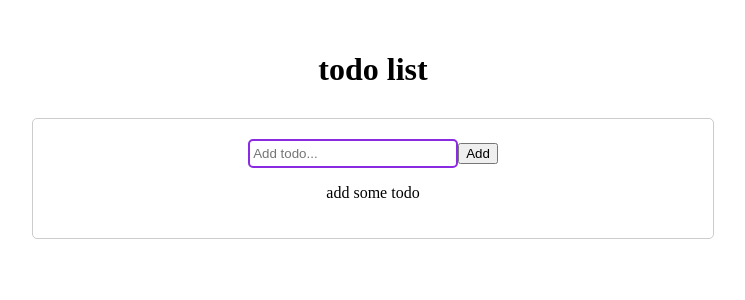
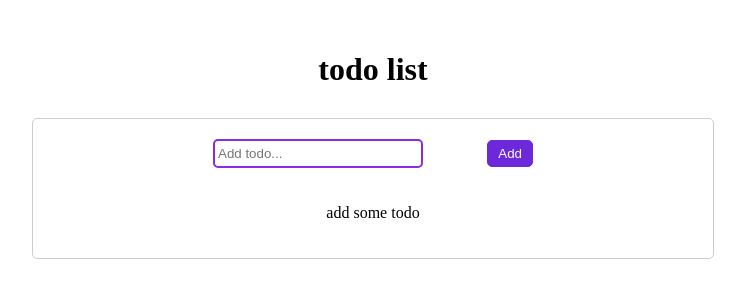
Before and after one commit to Shaghayegh-93/TodoListApp, a React (Create React App) app: page / in a window 1280 px wide. Shown: the top 300 px of the page, without its empty margins (267-1012 px from the left). Built offline with nearby package versions, Linux system fonts and the light colour scheme.

Commit message:
destructure the pros of TodoForm component

```diff
--- a/src/components/TodoForm.js
+++ b/src/components/TodoForm.js
@@ -2,10 +2,8 @@ import React, { useState, useRef, useEffect } from "react";
 
 import { toast } from "react-toastify";
 
-const TodoForm = (props) => {
-  const [inputValue, setInputValue] = useState(
-    props.edit ? props.edit.text : ""
-  );
+const TodoForm = ({ edit, submitTodo }) => {
+  const [inputValue, setInputValue] = useState(edit ? edit.text : "");
   const changeHandler = (e) => {
     //   console.log(e.target.value);
     setInputValue(e.target.value);
@@ -16,7 +14,7 @@ const TodoForm = (props) => {
       toast.warning("please enter your text!");
       return;
     }
-    props.submitTodo(inputValue);
+    submitTodo(inputValue);
     setInputValue("");
   };
   const inputRef = useRef(null);
@@ -25,14 +23,21 @@ const TodoForm = (props) => {
   }, []);
   return (
     <form onSubmit={submitHandler}>
+      <div className="formControl">
         <input
           type="text"
           onChange={changeHandler}
           value={inputValue}
-        placeholder={props.edit ? "Update todo ..." : "Add todo..."}
+          placeholder={edit ? "Update todo ..." : "Add todo..."}
           ref={inputRef}
         ></input>
-      <button type="submit">{props.edit ? "Update" : "Add"}</button>
+        <button
+          className={`btn ${edit ? "updateTodo" : "addTodo"}`}
+          type="submit"
+        >
+          {edit ? "Update" : "Add"}
+        </button>
+      </div>
     </form>
   );
 };
```
Lines whose indentation alone changed are shown as unchanged.
